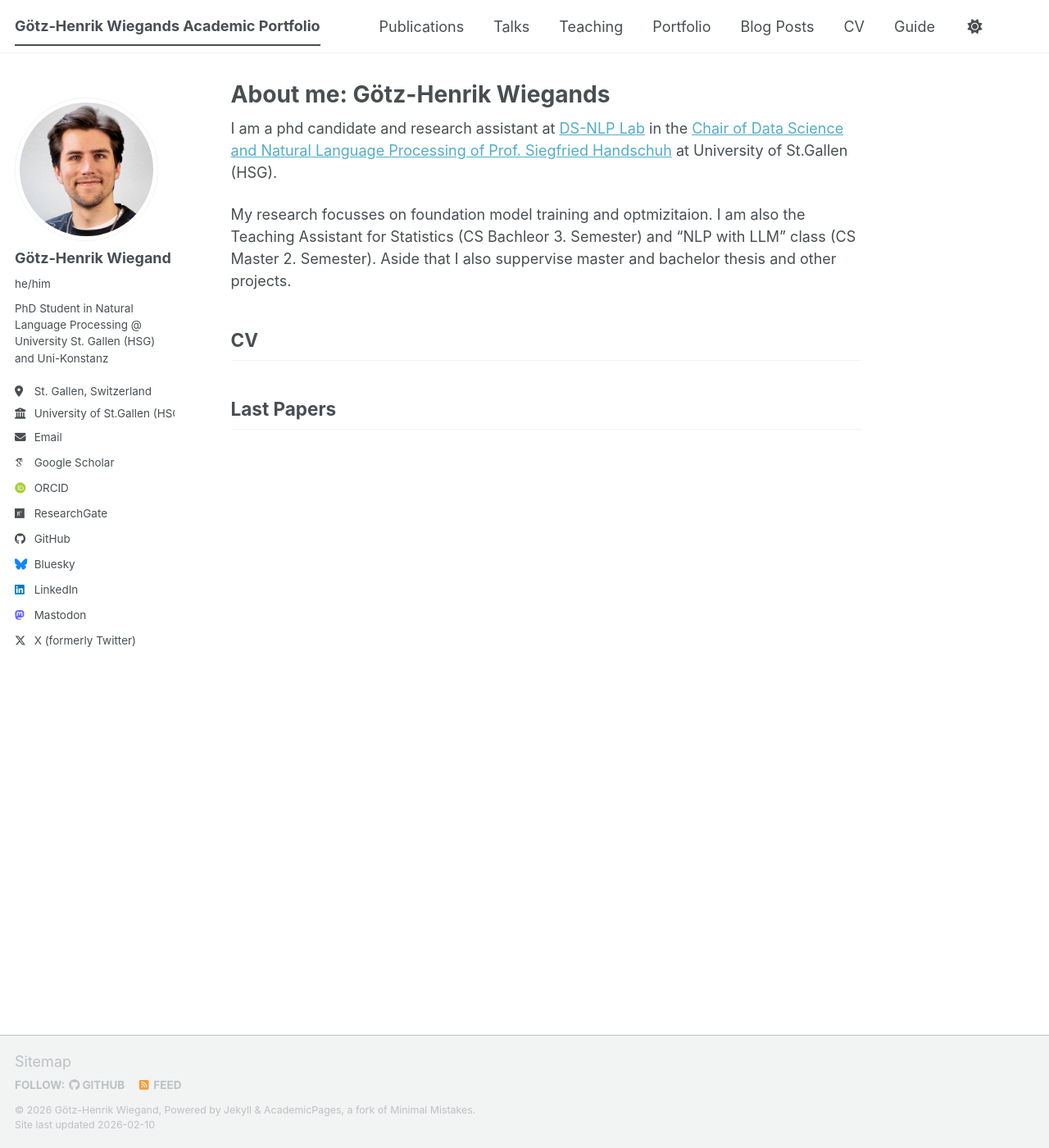
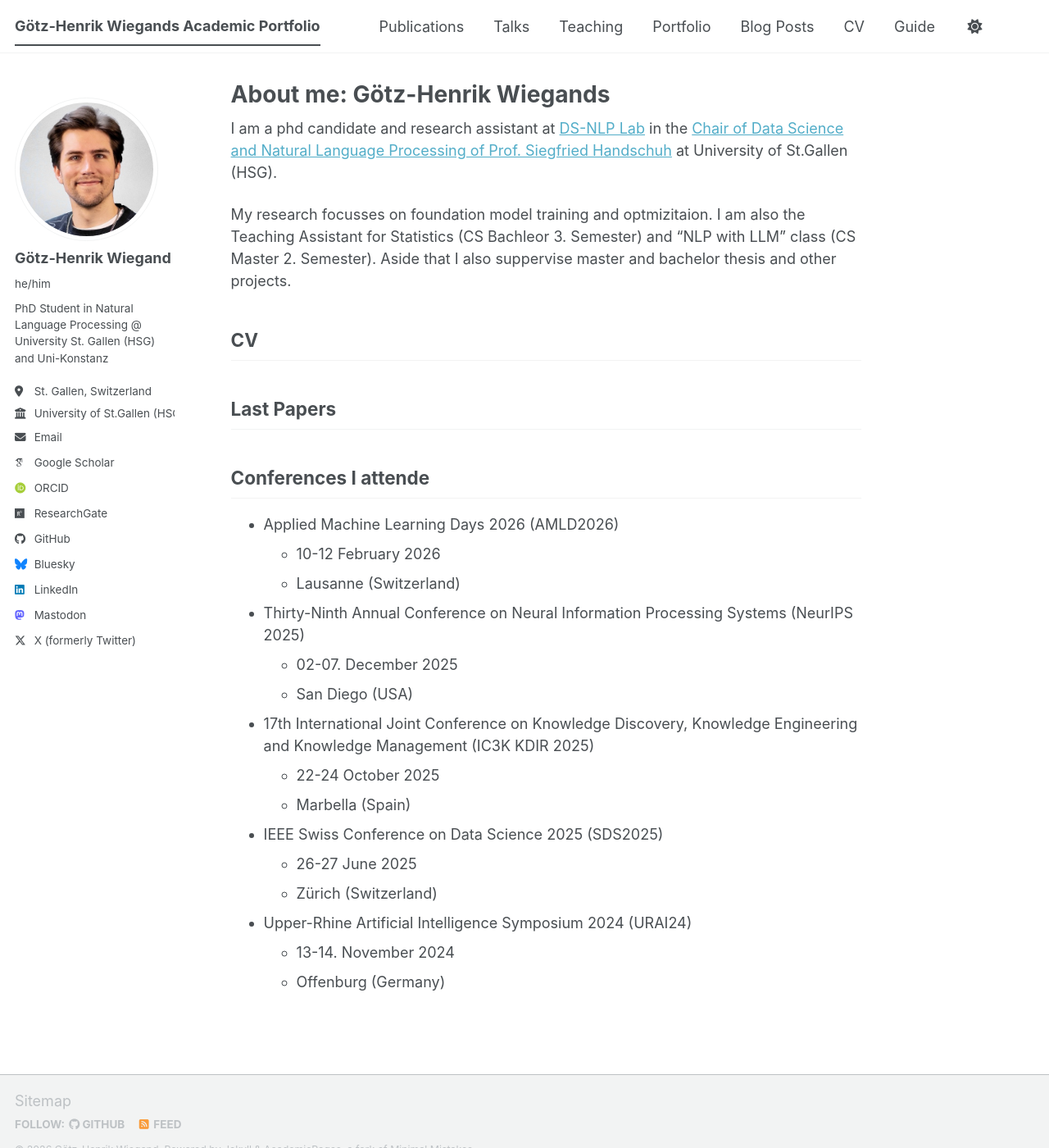
Before and after one commit to ghwiegand/ghwiegand.github.io, a Jekyll site: the page built from _pages/about.md, in a window 1280 px wide and 1400 px high. Shown: the whole window at 82% size. Built offline with Jekyll 4.4.1, drawn with Linux system fonts in a browser that asks for light colours; some web fonts are replaced; a script bundle is joined from its source files by our own code; library files that are not in the unit come from our copies.

Commit message:
add conference attendences

```diff
--- a/_pages/about.md
+++ b/_pages/about.md
@@ -15,3 +15,21 @@ My research focusses on foundation model training and optmizitaion. I am also th
 
 
 ## Last Papers
+
+
+## Conferences I attende
+- Applied Machine Learning Days 2026 (AMLD2026)
+  - 10-12 February 2026
+  - Lausanne (Switzerland)
+- Thirty-Ninth Annual Conference on Neural Information Processing Systems (NeurIPS 2025)
+  - 02-07. December 2025
+  - San Diego (USA)
+- 17th International Joint Conference on Knowledge Discovery, Knowledge Engineering and Knowledge Management (IC3K KDIR 2025)
+  - 22-24 October 2025
+  - Marbella (Spain)
+- IEEE Swiss Conference on Data Science 2025 (SDS2025)
+  - 26-27 June 2025
+  - Zürich (Switzerland)
+- Upper-Rhine Artificial Intelligence Symposium 2024 (URAI24)
+  - 13-14. November 2024
+  - Offenburg (Germany)
```
